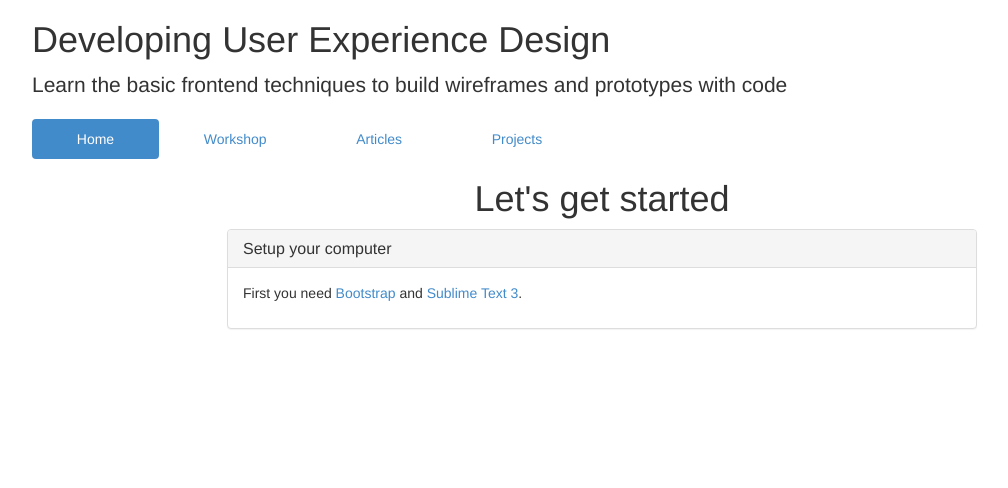
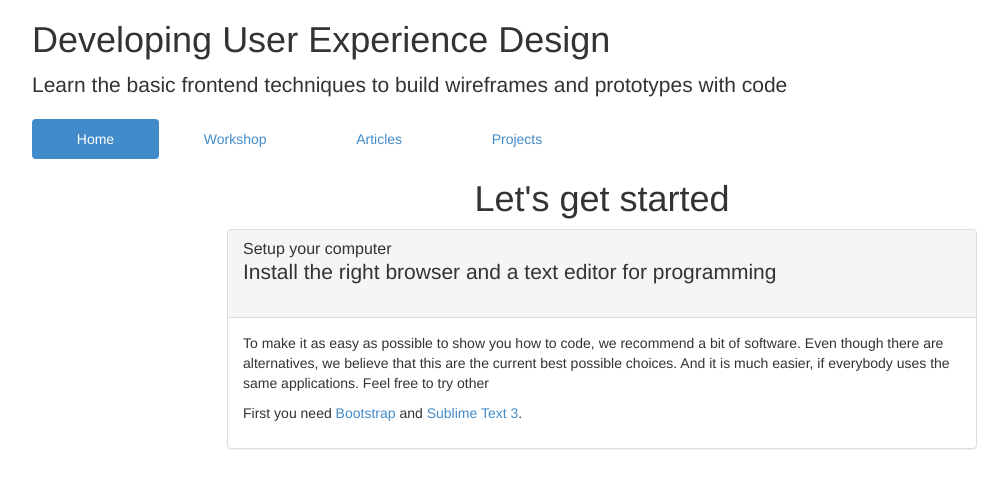
Before and after one commit to developinguxd/developinguxd.github.io, a Jekyll site: the page built from index.html, in a window 1280 px wide. Shown: the top 488 px of the page, without its empty margins (38-1046 px from the left). Built offline with Jekyll 4.4.1, drawn with Linux system fonts in a browser that asks for light colours.

Commit message:
Add some text to the first panel

```diff
--- a/index.html
+++ b/index.html
@@ -24,16 +24,15 @@ subl: http://sublime-text.com
 <article class="row"> <!-- row as a container -->
   <div class="col-md-8 col-md-offset-2">  <!-- set width of all panels -->
     <h1 class="text-center">Let's get started</h1>
-
-
     <section class="panel panel-default panel-step">
       <header class="panel-heading">
         <h3 class="panel-title">Setup your computer</h3>
+        <div class="lead">Install the right browser and a text editor for programming</div>
       </header>
       <section class="panel-body">
-        <p>First you need <a href="{{page.url.bs}}">Bootstrap </a> and <a href="{{page.url.subl}}">Sublime Text 3</a>.</p>
-      </section>
-    </section>
-
-  </div>
+      <p>To make it as easy as possible to show you how to code, we recommend a bit of software. Even though there are alternatives, we believe that this are the current best possible choices. And it is much easier, if everybody uses the same applications. Feel free to try other </p>
+       <p>First you need <a href="{{page.url.bs}}">Bootstrap </a> and <a href="{{page.url.subl}}">Sublime Text 3</a>.</p>
+     </section>
+   </section>
+ </div>
 </article>
```
